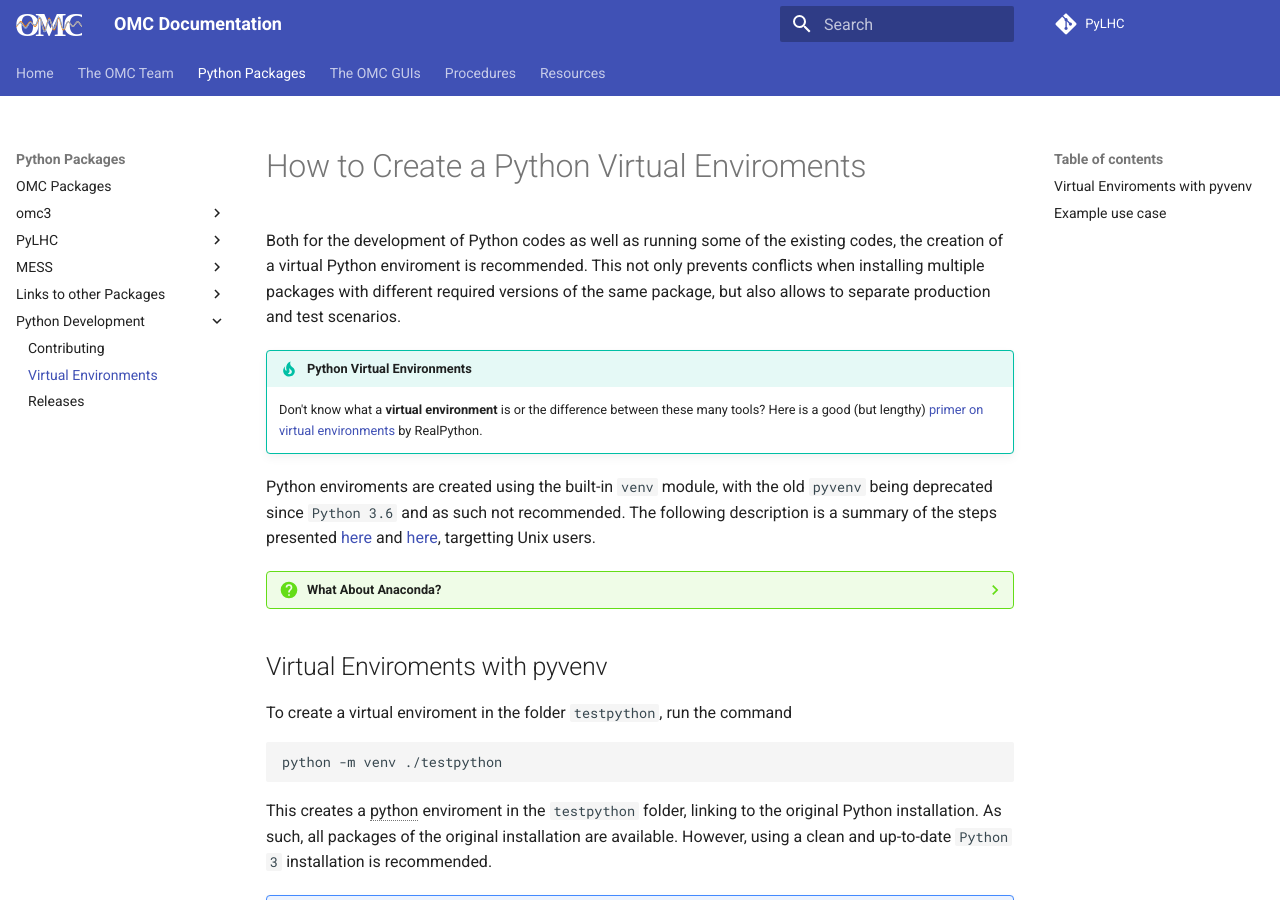
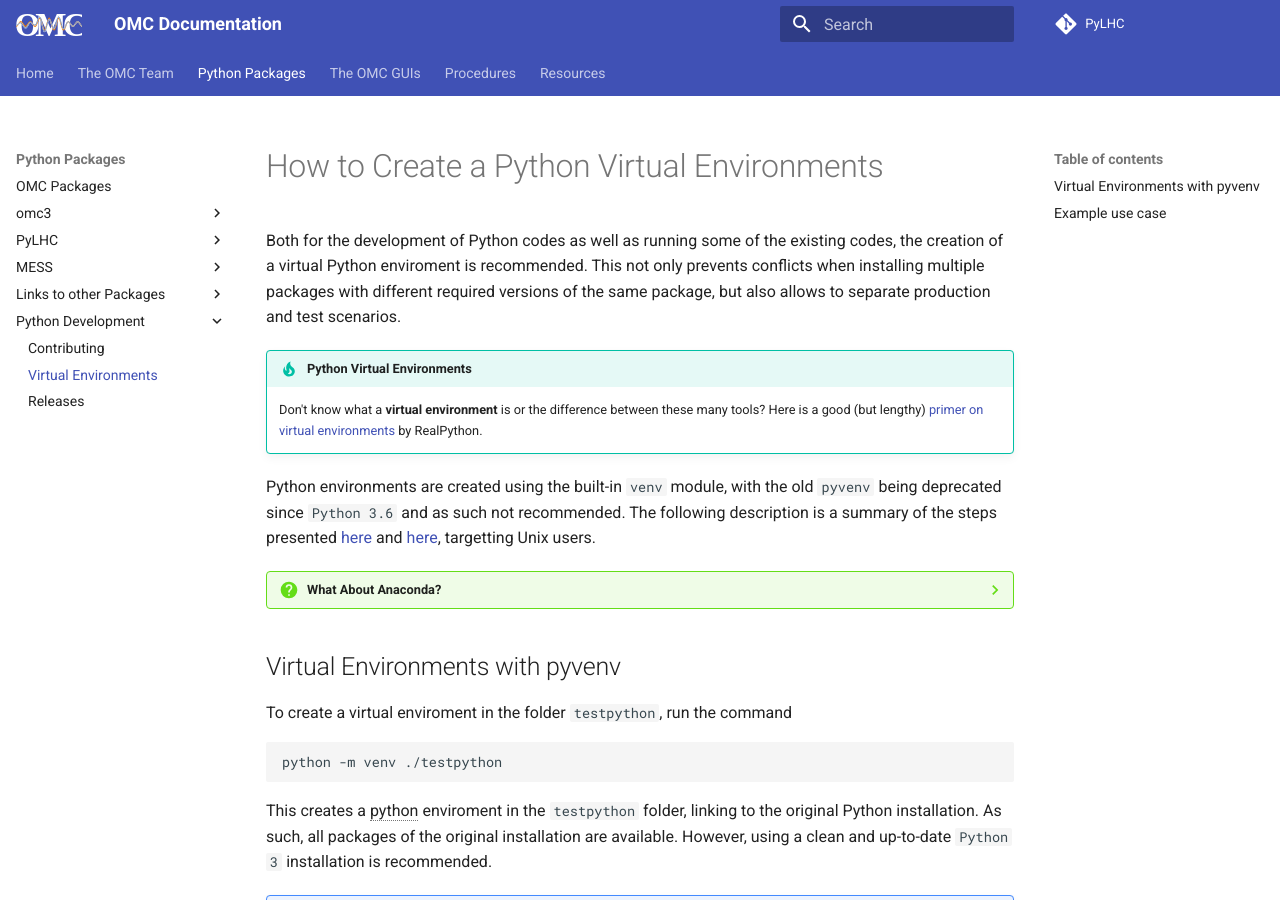
Before and after one commit to pylhc/pylhc.github.io, an MkDocs documentation site: the page built from docs/packages/development/howto_venv.md, in a window 1280 px wide and 900 px high. Built offline with MkDocs 1.6.1 and Material for MkDocs 9.7.7, drawn with Linux system fonts in a browser that asks for light colours.

Commit message:
fix enviroment typo

````diff
--- a/docs/packages/development/howto_venv.md
+++ b/docs/packages/development/howto_venv.md
@@ -1,4 +1,4 @@
-# How to Create a Python Virtual Enviroments
+# How to Create a Python Virtual Environments
 
 Both for the development of Python codes as well as running some of the existing codes, the creation of a virtual Python enviroment is recommended.
 This not only prevents conflicts when installing multiple packages with different required versions of the same package, but also allows to separate production and test scenarios.
@@ -7,14 +7,14 @@ This not only prevents conflicts when installing multiple packages with differen
     Don't know what a **virtual environment** is or the difference between these many tools?
     Here is a good (but lengthy) [primer on virtual environments][virtual_env_primer]{target=_blank} by RealPython.
 
-Python enviroments are created using the built-in `venv` module, with the old `pyvenv` being deprecated since `Python 3.6` and as such not recommended.
+Python environments are created using the built-in `venv` module, with the old `pyvenv` being deprecated since `Python 3.6` and as such not recommended.
 The following description is a summary of the steps presented [here][venv_module]{target=_blank} and [here][pip_venv]{target=_blank}, targetting Unix users.
 
 ??? question "What About Anaconda?"
-    Note that the [Anaconda Python distribution][anaconda]{target=_blank} provides the `conda` tool as a package manager, which also allows the creation of Python virtual enviroments.
+    Note that the [Anaconda Python distribution][anaconda]{target=_blank} provides the `conda` tool as a package manager, which also allows the creation of Python virtual environments.
     However, due to the simplicity of the `venv` module, only this module will be described in the following.
 
-## Virtual Enviroments with pyvenv
+## Virtual Environments with pyvenv
 
 To create a virtual enviroment in the folder `testpython`, run the command
 ```
````
